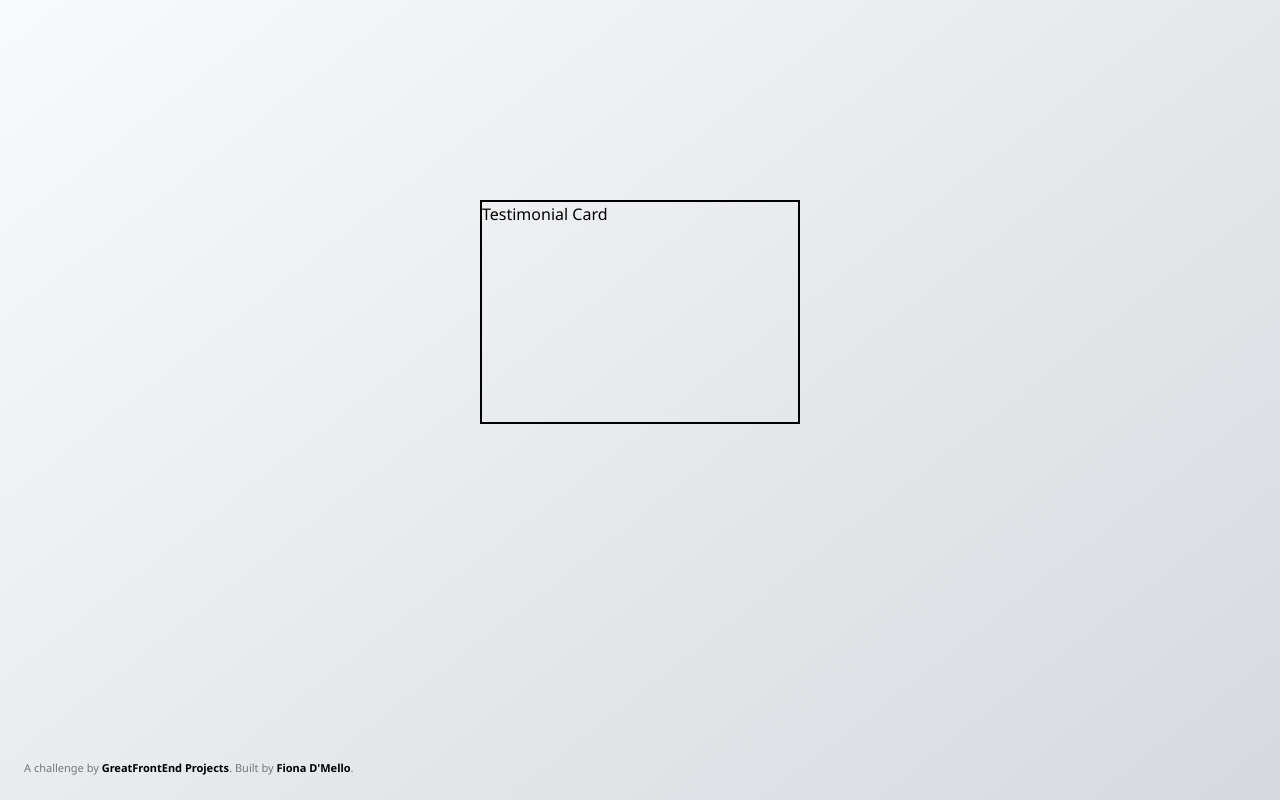
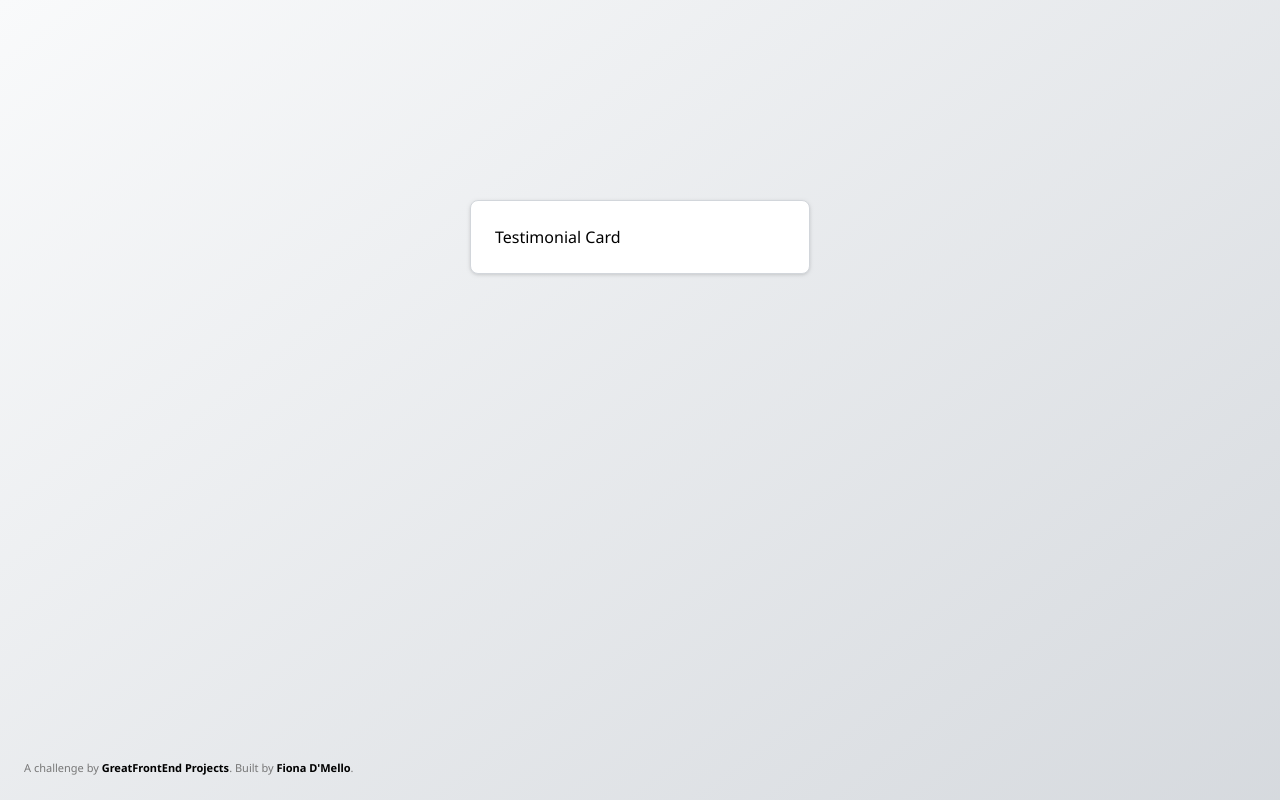
Before and after one commit to FionaDmello/GreatFrontEnd-TestimonialCard, a plain HTML site: page index.html in a window 1280 px wide. Shown: the top 800 px of the page. Drawn offline with nearby package versions, Linux system fonts and the light colour scheme.

Commit message:
card outer layout created

```diff
--- a/index.html
+++ b/index.html
@@ -25,7 +25,9 @@
   </head>
   <body class="bg-gradient-to-br from-[#F9FAFB] to-[#D2D6DB]">
     <!-- Add your site or application content here -->
-    <div class="w-80 h-56 border-2 border-black mt-[200px] mx-auto">
+    <div
+      class="w-[340px] border-[1px] border-[#D2D6DB] rounded-lg mt-[200px] mx-auto bg-white p-6 drop-shadow"
+    >
       Testimonial Card
     </div>
     <!-- Sarah Dole
```
